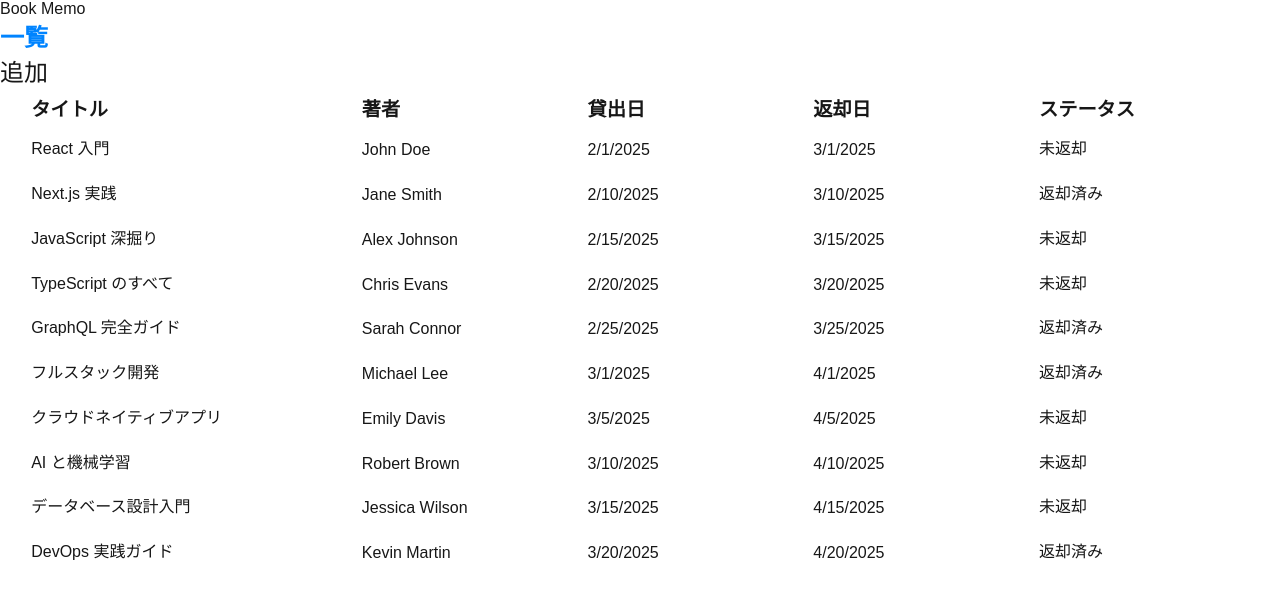
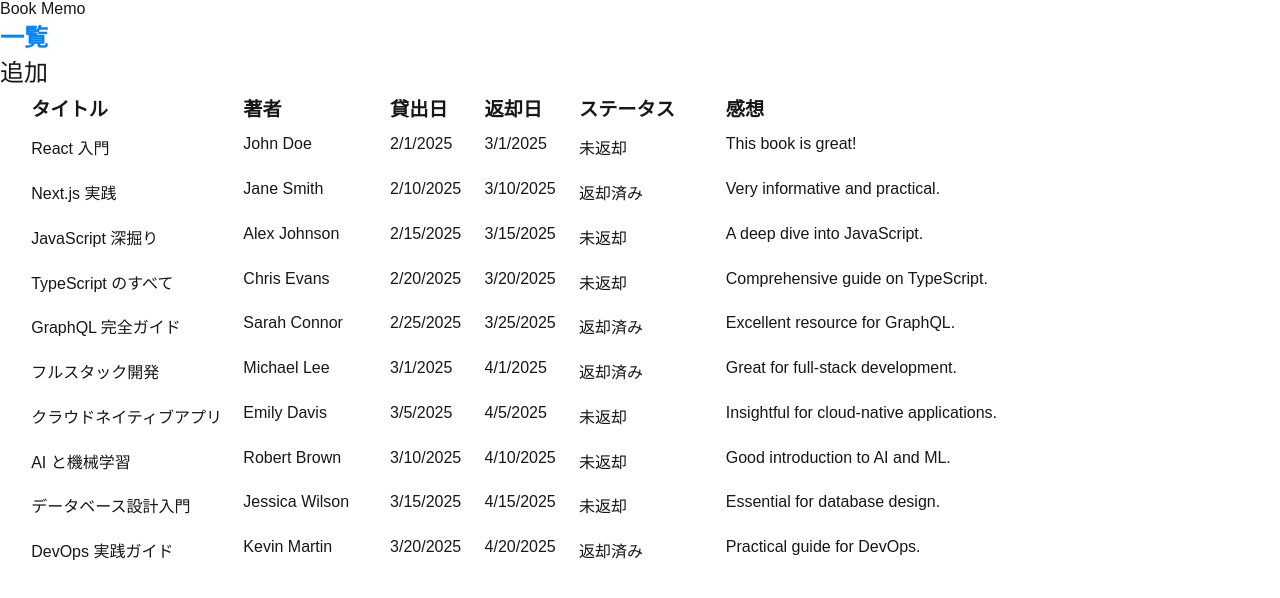
Before and after one commit to nosukeuehara/BooksMemo, a Next.js app: page / in a window 1280 px wide. Shown: the top 598 px of the page. Built offline with nearby package versions, Linux system fonts and the light colour scheme.

Commit message:
ブックカードの編集

```diff
--- a/src/components/bookCard/BookCard.tsx
+++ b/src/components/bookCard/BookCard.tsx
@@ -22,6 +22,7 @@
         <p className={`${styles.bookCard_status}`}>
           {props.book.returned ? "返却済み" : "未返却"}
         </p>
+        <div>{props.book.review}</div>
       </a>
     </li>
   );
@@ -36,6 +37,7 @@
         <p className={`${styles}`}>貸出日</p>
         <p className={`${styles}`}>返却日</p>
         <p className={`${styles}`}>ステータス</p>
+        <p>感想</p>
       </div>
     </li>
   );
--- a/src/components/bookCard/bookCard.module.css
+++ b/src/components/bookCard/bookCard.module.css
@@ -1,21 +1,17 @@
 .bookCard {
   display: grid;
-  grid-template-columns: subgrid;
-  grid-template-columns: 1.5fr 1fr 1fr 1fr 1fr;
+  grid-template-columns: 1.5fr 1fr 0.6fr 0.6fr 1fr 4fr;
   gap: 1rem;
   width: 100%;
   padding: 0.4rem 0.7rem;
   background-color: #fff;
   align-content: space-around;
   justify-content: space-between;
-  align-items: end;
-  transition: box-shadow 0.3s ease-in-out;
-  transition: color 0.3s ease-in-out;
+  transition: box-shadow 0.3s ease-in-out, color 0.3s ease-in-out;
 }
 
 .bookCard:hover {
   box-shadow: 0 0 0.5rem 0.1rem #e5e5e5;
-  color: rgb(0, 132, 255);
 }
 
 .bookCard_title {
@@ -46,7 +42,7 @@
 
 .bookHeader_items {
   display: grid;
-  grid-template-columns: 1.5fr 1fr 1fr 1fr 1fr;
+  grid-template-columns: 1.5fr 1fr 0.6fr 0.6fr 1fr 4fr;
   gap: 1rem;
   width: 100%;
   padding: 0.4rem 0.7rem;
```
